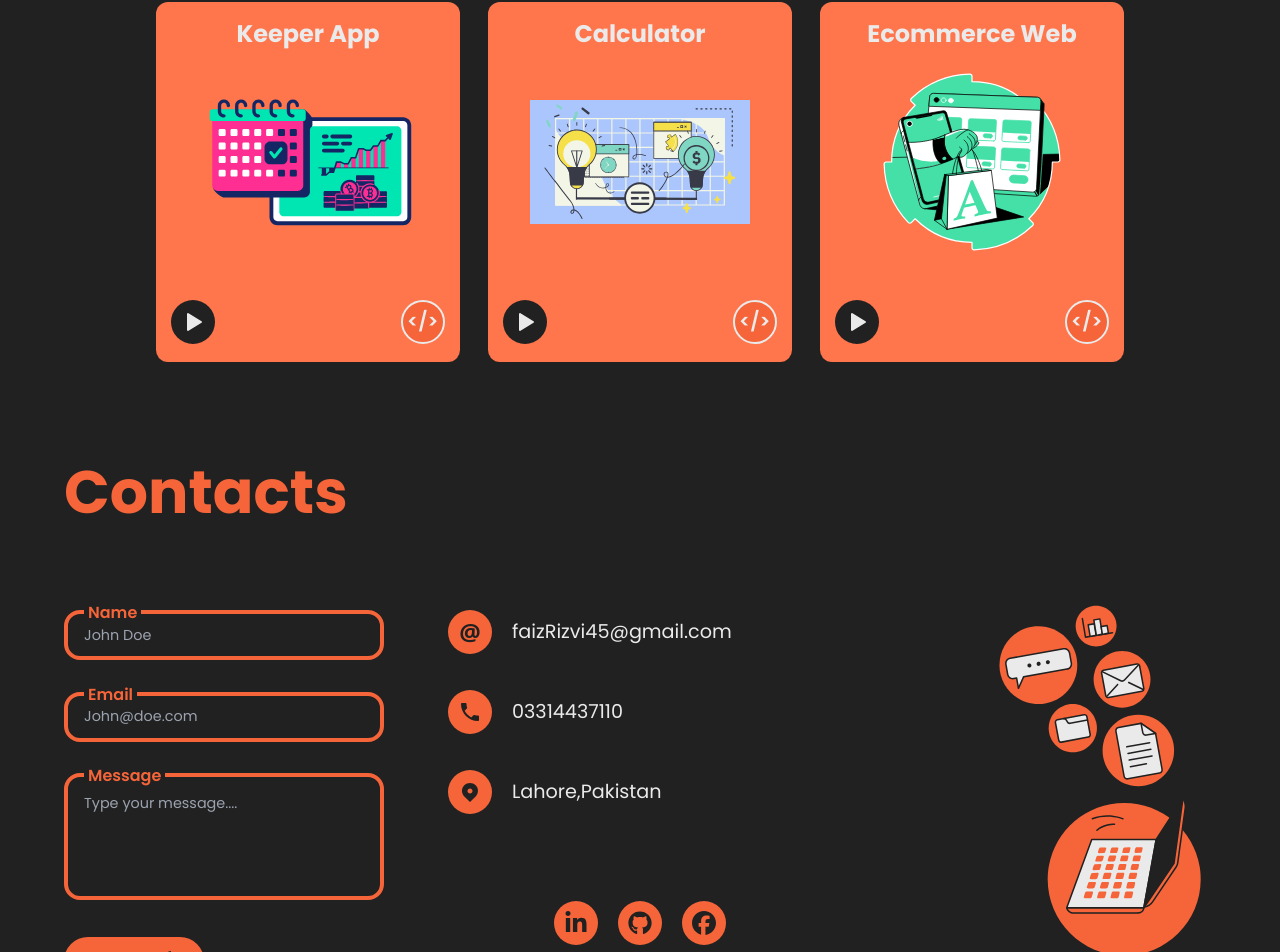
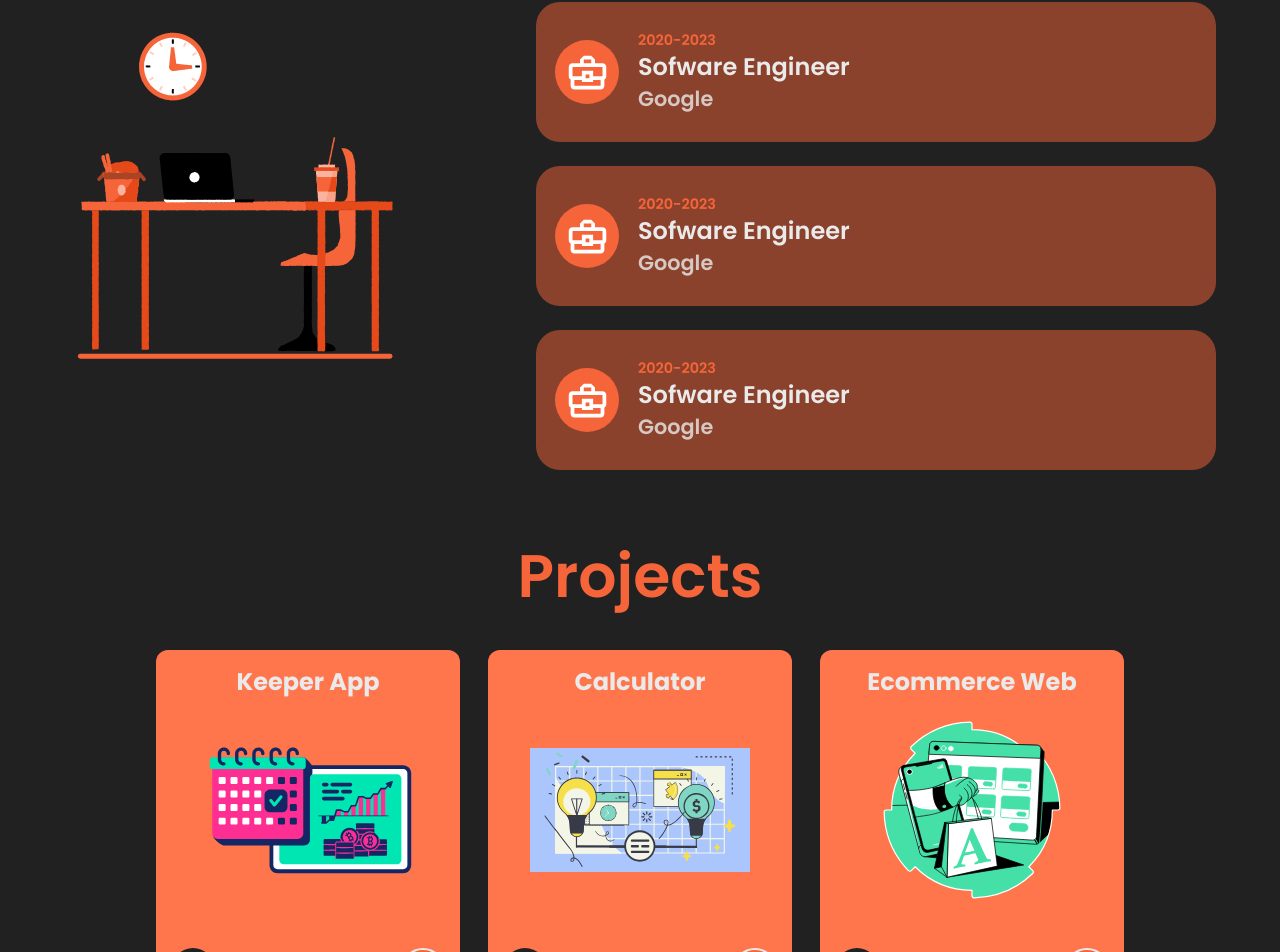
Before and after one commit to faiz12457/My-Portfolio, a React (Create React App) app: page / in a window 1280 px wide. Shown: the part 2692-3644 px from the top of the page. Built offline with nearby package versions, Linux system fonts and the light colour scheme; a web font is replaced by a local one.

Commit message:
minor ui fix

```diff
--- a/src/App.jsx
+++ b/src/App.jsx
@@ -47,9 +47,9 @@ function App() {
         <Skill />
       </div>
 
-      {/* <div ref={experienceRef}>
+      <div ref={experienceRef}>
         <Experience />
-      </div> */}
+      </div>
 
       <div ref={projectRef}>
         <Project />
--- a/src/Components/About/about.jsx
+++ b/src/Components/About/about.jsx
@@ -6,7 +6,9 @@ import { useInView } from "react-intersection-observer";
 
 export function About(){
 
-    const [aboutRef,isView]=useInView()
+    const [aboutRef,isView]=useInView({
+
+    })
     return (
         <>
             <div className="pt-12 w-full box-border ">
--- a/src/Components/Contact/contact.jsx
+++ b/src/Components/Contact/contact.jsx
@@ -18,25 +18,30 @@ export function Contact(){
             <div className="w-[90%] mx-auto  h-[580px] mt-[100px] box-border flex flex-col gap-16">
                 <p className="text-[#f56539] text-6xl font-poppins font-bold">Contacts</p>
 
-                <div className="w-full h-full flex">
+                <div className="w-full h-full flex box-border gap-3">
 
-              <div className="w-1/3 h-full  pt-6 flex gap-4 flex-col justify-between">
+              <div className="w-1/3 h-full" >
+              <form className="w-full h-full  pt-6 flex gap-4 flex-col justify-between">
                     <InputField type={'text'} label={"Name"} placeholder={"John Doe"} />
                     <InputField type={'email'} label={"Email"} placeholder={"John@doe.com"} />
                     <InputField type={'textarea'} label={"Message"} placeholder={"Type your message...."} isTextarea={true} />
 
                     <button className=" hover:bg-[#eaeaea] hover:scale-110 transition-transform duration-700 ease-in-out  font-poppins font-semibold text-[#212121] w-[140px]
                      rounded-[50px]  p-3 bg-[#f56539] flex justify-center items-center gap-3">Send <BsSend size={20}/></button>
+                     </form>
               </div>
+
 
 
 
               <div className="w-1/3  h-full pt-6  flex flex-col">
 
-                     <div className="gap-9 grow flex flex-col">
+                     <div className=" grow flex flex-col gap-9 pl-8">
+
                      <IconWithText text={"faizRizvi45@gmail.com"} icon={'@'}  />
                      <IconWithText text={"03314437110"} icon={<IoMdCall />}  />
                      <IconWithText text={"Lahore,Pakistan"} icon={<TiLocation />}  />
+
                      </div>
 
                  <div className="flex justify-center items-center w-full gap-5 mb-10" >
--- a/src/Components/Education/eduInfoCard.jsx
+++ b/src/Components/Education/eduInfoCard.jsx
@@ -15,7 +15,7 @@ export function InfoCard({info,icon}){
 
 return (
     <>
-    <div ref={ref} className={` w-[680px] h-[140px]  rounded-3xl flex ${isView? style.visible: style.invisible}  `} style={{ background: 'rgba(245, 101, 57, 0.5)' }}>
+    <div ref={ref} className={` w-[680px] h-[140px] cursor-pointer hover:bg-[rgb(245,101,57,0.73)] bg-[rgba(245,101,57,0.5)]  rounded-3xl flex ${isView? style.visible: style.invisible}  `} >
     <div className="w-[15%] h-full flex  justify-center items-center ">
         <div className=" rounded-[50%]  bg-[#f56539] opacity-100 w-16 h-16 flex justify-center items-center">
        {icon}
--- a/src/Components/Expericence/expInfoCard.jsx
+++ b/src/Components/Expericence/expInfoCard.jsx
@@ -17,7 +17,7 @@ export function ExpInfoCard({info,icon}){
 return (
     <>
 
-    <div ref={ref}  className={`w-[680px]  h-[140px]  rounded-3xl flex ${isView? style.visible: style.invisible} `} style={{ background: 'rgba(245, 101, 57, 0.5)' }}>
+    <div ref={ref}  className={`w-[680px] hover:bg-[rgb(245,101,57,0.73)] cursor-pointer bg-[rgba(245,101,57,0.5)]  h-[140px]  rounded-3xl flex ${isView? style.visible: style.invisible} `}>
     <div className="w-[15%] h-full flex  justify-center items-center ">
         <div className=" rounded-[50%]  bg-[#f56539] opacity-100 w-16 h-16 flex justify-center items-center">
        {icon}
--- a/src/Components/Home/home.jsx
+++ b/src/Components/Home/home.jsx
@@ -37,7 +37,7 @@ export const Home=({isTrue,setIsTrue,contactRef,handleRef})=>{
                     <button onClick={()=>handleRef(contactRef)} className="hover:text-[#eaeaea] text-[#212121]  hover:bg-[#212121] bg-[#f56539] border-[#f56539] w-[150px] h-12 border-2 rounded-3xl">Contact</button>
                 </div>
                 </div>
-                <span onClick={()=>setIsTrue(true)} className="absolute cursor-pointer top-9 right-14 text-[#eaeaea] text-4xl"><FaBars /></span>
+                <span onClick={()=>setIsTrue(true)} className=" hover:text-[#f56539] absolute cursor-pointer top-9 right-14 text-[#eaeaea] text-4xl"><FaBars /></span>
 
                 <div className={`w-[400px] h-[400px] flex justify-center items-center  rounded-full absolute left-[-210px] top-[80px] transition-opacity ease-in-out duration-300 bg-[#212121] z-20 ${isTrue?"opacity-0":"opacity-100"}`}>
                     <img src="avatarImg.png" className="w-[260px] h-auto object-cover" />
--- a/src/Components/Skill/skillCard.jsx
+++ b/src/Components/Skill/skillCard.jsx
@@ -1,6 +1,6 @@
 export function SkillCard({title="", img=""}){
     return (<>
-    <div className="w-40 h-40 hover:scale-110
+    <div className="w-40 cursor-pointer h-40 hover:scale-110
     transition-transform duration-500 ease-in-out
     bg-[#212121] rounded-xl
      text-[#eaeaea] font-bigShoulders text-2xl flex flex-col gap-3 justify-center items-center
```
